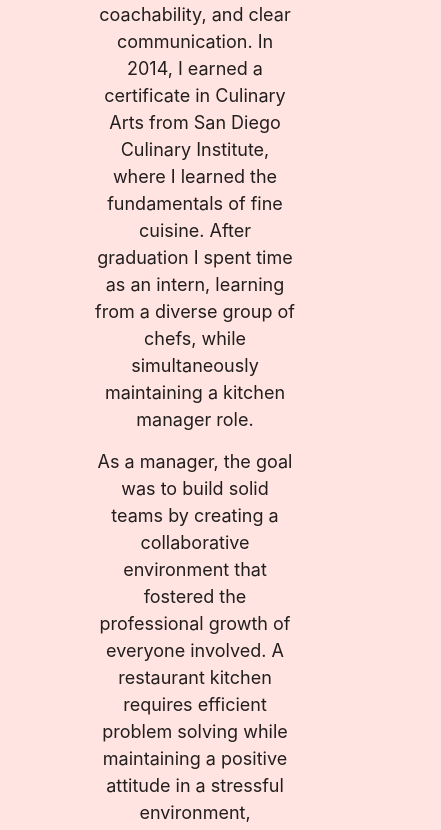
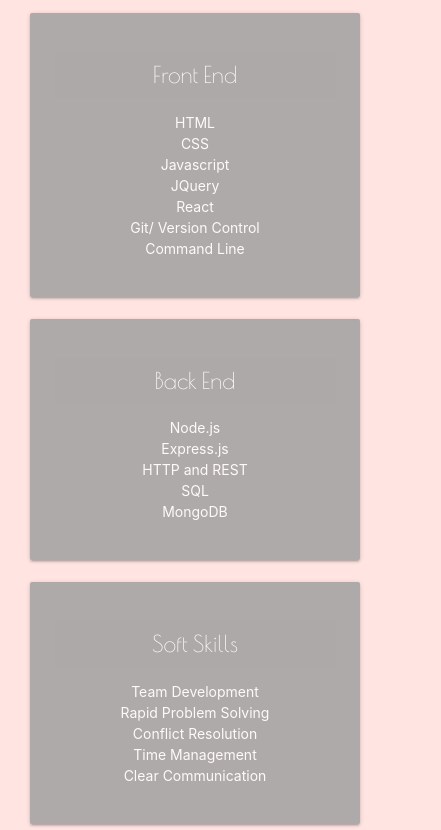
Before and after one commit to lhooper921/reactPortfolio, a React (Create React App) app: page /#/About in a window 390 px wide. Shown: the part 3310-4140 px from the top of the page, 441 px wide, since content can reach past the window. Built offline with nearby package versions, Linux system fonts and the light colour scheme; a web font is replaced by a local one.

Commit message:
optimize for mobile view

```diff
--- a/src/components/About.js
+++ b/src/components/About.js
@@ -17,7 +17,7 @@
 
 	render() {
 		return (
-			<div class="container" style={{ padding: 50, textAlign: "center", }}>
+			<div class="container" style={{ padding: 0, textAlign: "center", }}>
 
 
 
@@ -40,7 +40,7 @@
 
 						</div>
 
-					<div class="col m12 l3" style={{ textAlign: "center", }}>   <img src={beach} height="350px" width="350px"></img>
+					<div class="col m12 l3" style={{ textAlign: "center"}}>   <img src={beach} height="350px" width="350px"></img>
 <img src={ucsd}  width="350px" style={{ padding: "35px" }} />
 					</div>
 
@@ -50,12 +50,12 @@
 
 				<div class="row">
 
-					<div class="col m12 l3"> <img src={portrait} height="350px" width="350px">
+					<div class="col m12 l3" style={{ textAlign: "center"}}> <img style={{  marginLeft:'auto', marginRight:'auto'}} src={portrait} height="350px" width="350px">
 
 					</img>
-					<img src={culinary} width="350px" style={{ padding: "35px",  }} />
+					<img src={culinary}  width="350px" style={{ padding: "35px",  }} />
 					</div>
-					<div class="col m0 l1" style={{ textAlign: "right", }}></div>
+					<div class="col l1" style={{ textAlign: "right", }}></div>
 
 					<div class="col m12 l7" style={{ textAlign: "center", }}>
 						<p ><h3 style={{ textAlign: "center", }}>Background</h3>
@@ -66,7 +66,59 @@
 					</div>
 
 				</div>
+				<div class="row hide-on-med-and-up" id="skills">
+							<h3> Skills Overview</h3>
+							<div class="col l2"></div>
+    <div class="col s12 l2">
+      <div class="card-panel grey " style={{ opacity: '82%'}}>
+        <span class="white-text">
+			<h5>Front End</h5>
+		<ul>
+			<li>HTML</li>
+			<li>CSS</li>
+			<li>Javascript</li>
+			<li>JQuery</li>
+			<li>React</li>
+			<li>Git/ Version Control</li>
+			<li>Command Line</li>
 
+		</ul>
+        </span>
+      </div>
+	  </div>
+
+	  <div class="col l1"></div>
+
+	  <div class="col s12 l2">
+      <div class="card-panel grey" style={{ opacity: '82%'}}>
+        <span class="white-text">
+		<h5>Back End</h5>
+		<ul>
+			<li>Node.js</li>
+			<li>Express.js</li>
+			<li>HTTP and REST</li>
+			<li>SQL</li>
+			<li>MongoDB</li>
+		</ul>
+        </span>
+      </div>
+  </div>
+<div class="col l1"></div>
+  <div class="col s12 l2">
+      <div class="card-panel grey" id="skillCard" style={{ opacity: '82%'}}>
+        <span class="white-text"><h5>Soft Skills</h5>
+		<ul>
+			<li>Team Development</li>
+			<li>Rapid Problem Solving</li>
+			<li>Conflict Resolution</li>
+			<li>Time Management</li>
+			<li>Clear Communication</li>
+		</ul>
+        </span>
+      </div>
+  </div>
+  <div class="col l2"></div>
+	  </div>
 
 
 			</div>
--- /dev/null
+++ b/src/components/Contact.css
@@ -0,0 +1,5 @@
+@media only screen and (max-width: 768px){
+    .container-fluid {
+        text-align:center;
+    }
+}
--- a/src/components/Contact.js
+++ b/src/components/Contact.js
@@ -6,7 +6,7 @@
 import resume from "../images/laurenHooperResume2021.pdf";
 import phone from "../images/nathan-dumlao-vKiXuwnE6wU-unsplash.jpg"
 
-
+import "./Contact.css"
 class Contact extends Component {
   componentDidMount() {
     // Auto initialize all the things!
@@ -18,7 +18,12 @@
 
 
 
-<div class="container" style={{ padding: 50, textAlign: "center", }}>
+      <div class="container-fluid" style={{
+        padding: 0,
+        textAlign: "center",
+        height: "100%",
+
+      }}>
 
 
 
@@ -33,13 +38,13 @@
           <div class="col m12 l7">
             <h4 >Start a conversation </h4>
 
-       <h6  ><i style={{  marginRight: "25px", color: "grey"}} class="far fa-envelope fa-2x"></i>  Email: <a   href="mailto:lhooper921@gmail.com">lhooper921@gmail.com</a></h6>
+            <h6 style={{ paddingBottom: '28px' }} ><i style={{ marginRight: "25px", color: "grey" }} class="far fa-envelope fa-2x"></i>  Email: <a href="mailto:lhooper921@gmail.com">lhooper921@gmail.com</a></h6>
 
             <h4> Connect on social media  </h4>
 
-       <h6 ><i style={{  marginRight: "25px", color: "grey"}} class="fab fa-linkedin-in fa-2x"></i>  LinkedIn: <a  style={{ color: 'black'}} href="https://www.linkedin.com/in/laurenalysehooper">laurenalysehooper</a></h6>
+            <h6 style={{ paddingBottom: '28px' }}><i style={{ marginRight: "25px", color: "grey" }} class="fab fa-linkedin-in fa-2x"></i>  LinkedIn: <a style={{ color: 'black' }} href="https://www.linkedin.com/in/laurenalysehooper">laurenalysehooper</a></h6>
             <h4>View my work </h4>
-       <h6 ><i style={{  marginRight: "25px", color: "grey"}} class="fab fa-github fa-2x"></i>  GitHub: <a  style={{ color: 'black'}} href="https://github.com/lhooper921">lhooper921</a></h6>
+            <h6 style={{ paddingBottom: '28px' }}><i style={{ marginRight: "25px", color: "grey" }} class="fab fa-github fa-2x"></i>  GitHub: <a style={{ color: 'black' }} href="https://github.com/lhooper921">lhooper921</a></h6>
 
 
 
--- a/src/components/Home.js
+++ b/src/components/Home.js
@@ -41,7 +41,7 @@
                                                         color: 'white'
                                                 }} class="fas fa-file-download"></i> Download Resume</a>
 
-<div class="row">
+<div class="row hide-on-med-and-down" id="skills">
 							<h3> Skills Overview</h3>
 							<div class="col l2"></div>
     <div class="col s12 l2">
--- a/src/components/Portfolio.js
+++ b/src/components/Portfolio.js
@@ -31,7 +31,7 @@
 		return (
 
 
-			<div style={{ padding: 50, textAlign: "center", }}>
+			<div style={{ padding: 0, textAlign: "center", }}>
 
 
 
```
Also changed, not shown: src/components/About.css (line endings or trailing spaces). Lines whose indentation alone changed are shown as unchanged.
